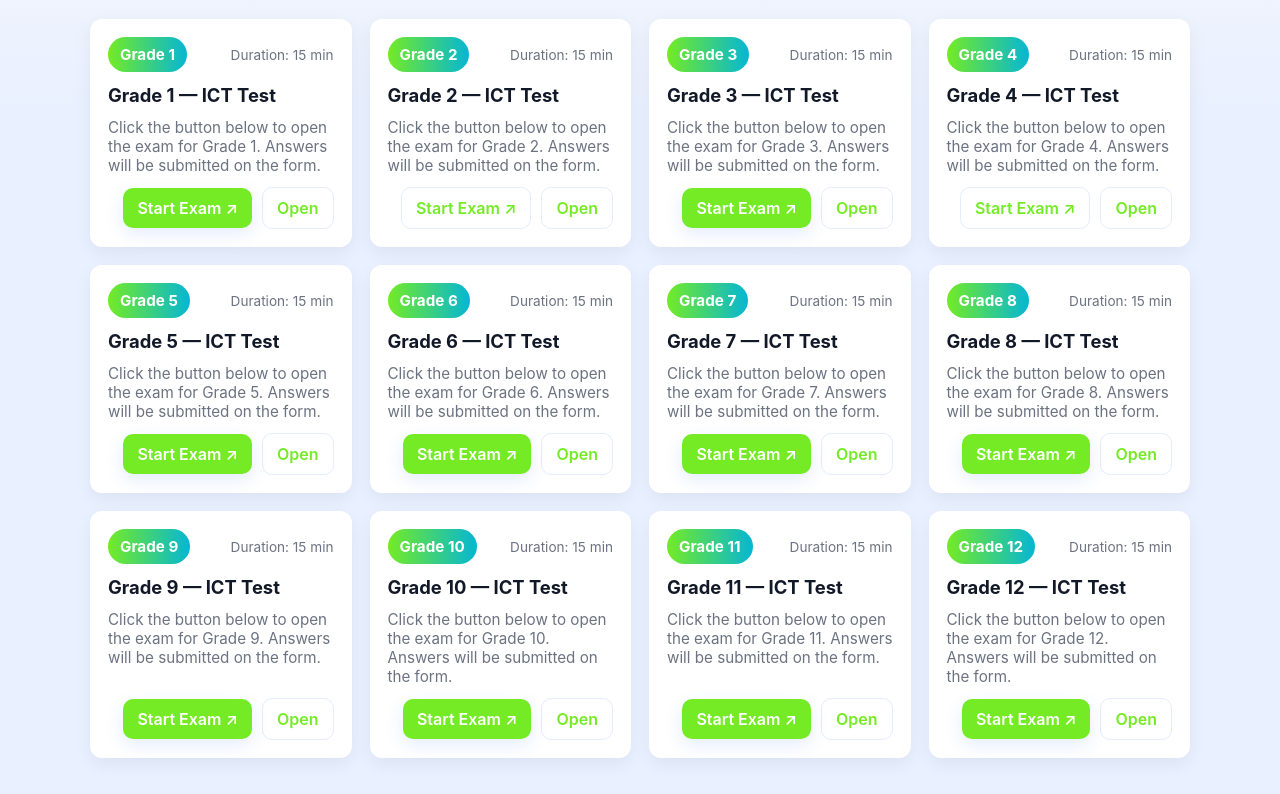
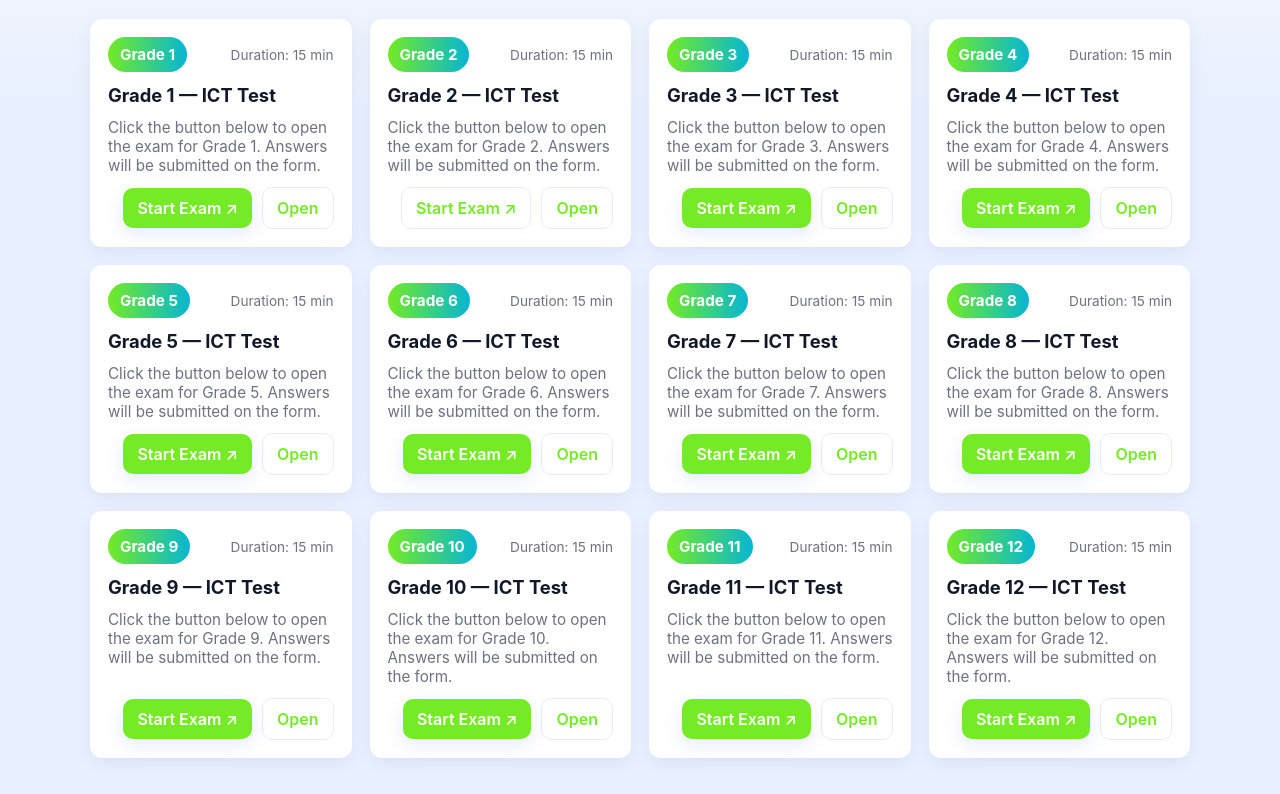
Before and after one commit to kadrawi-kalil/sept-test-2026, a plain HTML site: page index.html in a window 1280 px wide. Shown: the part 94-888 px from the top of the page. Drawn offline with Linux system fonts and the light colour scheme.

Commit message:
Update URL for grade 4 in index.html

```diff
--- a/index.html
+++ b/index.html
@@ -216,7 +216,7 @@
         },
         {
           grade: 4,
-          url: "",
+          url: "https://forms.gle/6LiBaeT25B7Hp1vW7",
         },
         { grade: 5, url: "https://forms.gle/TJRydDCyy9R49YhX6" },
         { grade: 6, url: "https://forms.gle/eF2YUHtQUW5uiViJ8" },
```
